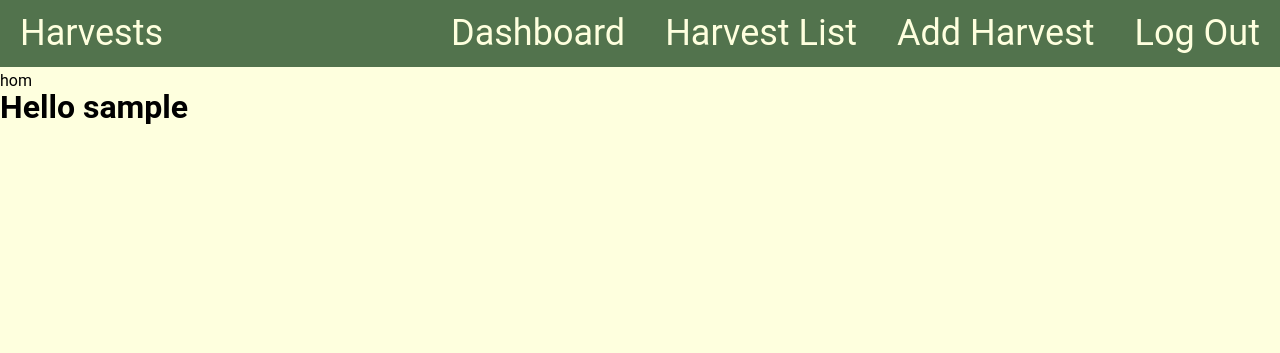
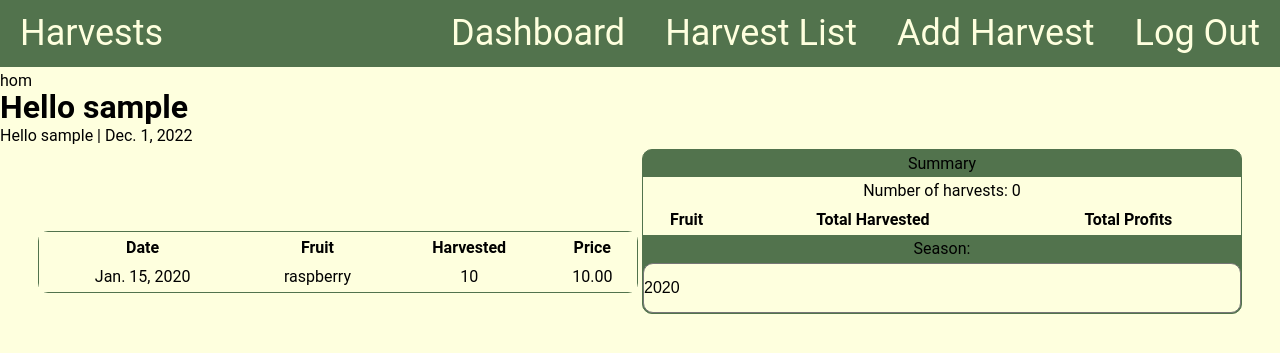
Before and after one commit to PKarg/Harvest, a Django app: page /harvest/ in a window 1280 px wide. Shown: the top 353 px of the page. Run offline with Django 4.2, Linux system fonts and the light colour scheme; a user stored in the database is signed in; tables that the repository leaves empty hold one stand-in row (values such as "Sample post"); lists and menus that the app fills with data are empty.

Commit message:
index view - logic and initial styling (WIP)

```diff
--- a/harvest/static/harvest/style.css
+++ b/harvest/static/harvest/style.css
@@ -198,6 +198,27 @@ a {
 }
 
 
+#index-wrapper {
+    text-align: center;
+}
+
+.index-container {
+    border-radius: 10px;
+    border: #52734D 1px solid;
+    display: inline-block;
+    width: 600px;
+    background: #52734D;
+}
+
+.index-container table {
+    background: #FEFFDE;
+    width: 100%;
+}
+
+#n-har {
+    background: #FEFFDE;
+}
+
 .form-wrap {
     font-size: 16px;
     margin-top: 20px;
--- a/harvest/templates/harvest/index.html
+++ b/harvest/templates/harvest/index.html
@@ -19,10 +19,65 @@
         </div>
     </nav>
     hom
-    {% if user.is_authenticated%}
-        <h1>Hello {{ user.username }}</h1>
+
+    <h1>Hello {{ user.username }}</h1>
+    {% if request.user.is_authenticated %}
+        <span id="index-hello">Hello {{ user.username }} | {{ date }}</span>
+        <div id="index-wrapper">
+            <div class="index-container">
+            <span></span>
+                <table class="index-tab">
+                    <tr>
+                        <th>Date</th>
+                        <th>Fruit</th>
+                        <th>Harvested</th>
+                        <th>Price</th>
+                    </tr>
+                {% for h in recent_harvests %}
+                    <tr>
+                        <td>{{ h.date }}</td>
+                        <td>{{ h.fruit }}</td>
+                        <td>{{ h.amount }}</td>
+                        <td>{{ h.price }}</td>
+                    </tr>
+                {% endfor %}
+                </table>
+            </div>
+
+            <div class="index-container">
+                <p><span class="cs-title">Summary</span></p>
+                <div id="n-har"><p>Number of harvests: {{ season_summary.n_harvests }}</p></div>
+                <table id="sum-tab">
+                    <tr>
+                        <th>Fruit</th>
+                        <th>Total Harvested</th>
+                        <th>Total Profits</th>
+                    </tr>
+                {% for f, d in season_summary.fruit_summary.items %}
+                    <tr>
+                        <td>{{ f }}</td>
+                        <td>{{ d.0 }}</td>
+                        <td>{{ d.1 }}</td>
+                    </tr>
+                {% endfor %}
+                </table>
+
+                <div id="index-season-picker">
+                    <form method="GET">
+                        <label for="index-season">Season:</label>
+                        <select name="index-season" id="index-season">
+                            {% for season in seasons %}
+                                <option value="{{ season }}" {% if season == chosen_season %} {% endif %} selected>{{ season }}</option>
+                            {% endfor %}
+                        </select>
+                    </form>
+                </div>
+            </div>
+        </div>
+
     {% else %}
-        <h1>Hello</h1>
+        <span id="index-hello">Hello {{ user.username }} | {{ date }}</span>
     {% endif %}
 
+
 {% endblock %}
--- a/harvest/views.py
+++ b/harvest/views.py
@@ -1,6 +1,8 @@
+import datetime
 import traceback
 
 from django.core.paginator import Paginator
+from django.db.models.functions import ExtractYear
 from django.http import HttpRequest, HttpResponse, Http404
 from django.shortcuts import render, redirect, get_object_or_404
 from django.urls import reverse
@@ -13,9 +15,44 @@ from .models import Harvest
 def index(request: HttpRequest):
     """Homepage view displaying seasonal summary and 5 last harvests"""
     # TODO implement
+    # 5 recent harvests
+    context = {"date": datetime.date.today()}
+
+    if request.user.is_authenticated:
+        season = request.GET.get(key="season", default=datetime.date.today().year)
+
+        seasons = Harvest.objects.filter(owner=request.user)\
+            .annotate(year=ExtractYear('date')).values('year')
+
+        seasons = set([s['year'] for s in seasons])
+
+        recent_harvests = Harvest.objects.filter(owner=request.user).order_by("date").all()[:5]
+
+        # dict with season summary:
+        all_harvests = Harvest.objects.filter(date__gte=datetime.date(year=season, month=1, day=1),
+                                              owner=request.user).all()
+
+        harvested_by_fruit = {}
+        for h in all_harvests:
+            if not harvested_by_fruit.get(h.fruit):
+                harvested_by_fruit[h.fruit] = [h.amount, h.profits]
+            else:
+                harvested_by_fruit[h.fruit][0] += h.amount
+                harvested_by_fruit[h.fruit][1] += h.profits
+
+        season_summary = {
+            "n_harvests": len(all_harvests),
+            "fruit_summary": harvested_by_fruit,
+        }
+
+        context['chosen_season'] = season
+        context['recent_harvests'] = recent_harvests
+        context['season_summary'] = season_summary
+        context['seasons'] = seasons
+
     return render(request,
                   template_name="harvest/index.html",
-                  context={})
+                  context=context)
 
 
 def sign_up(request: HttpRequest):
```
